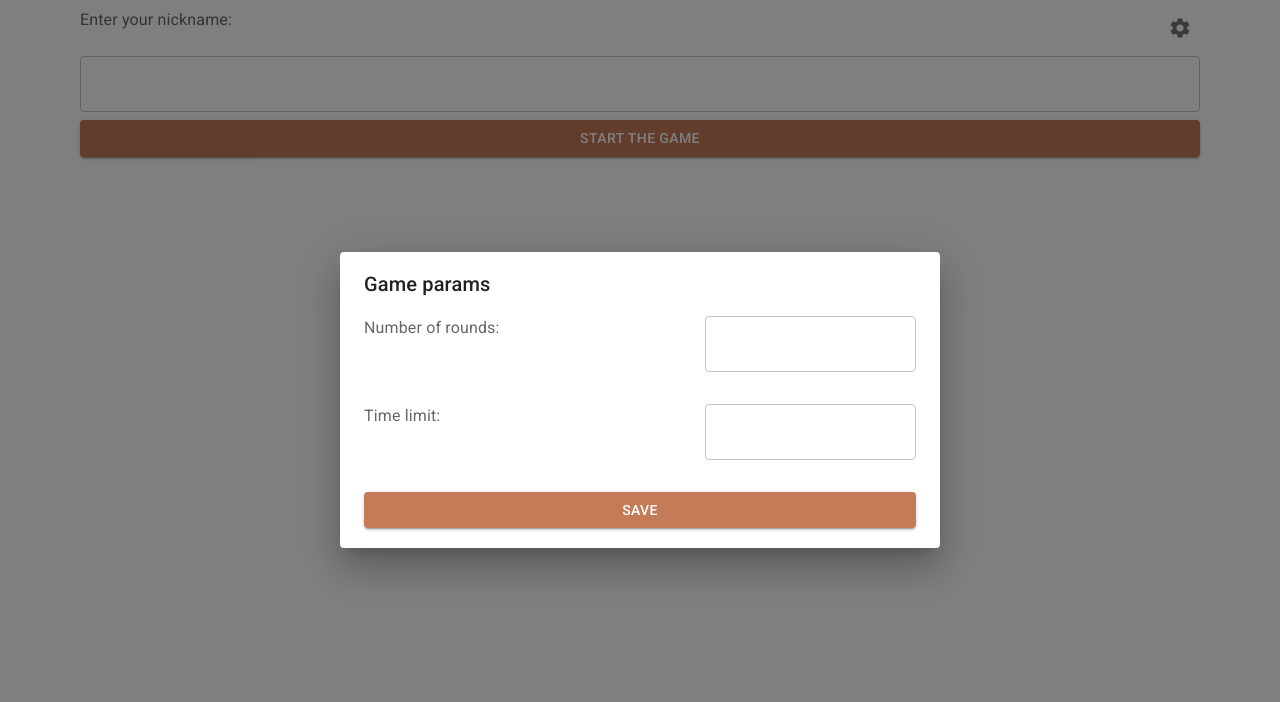
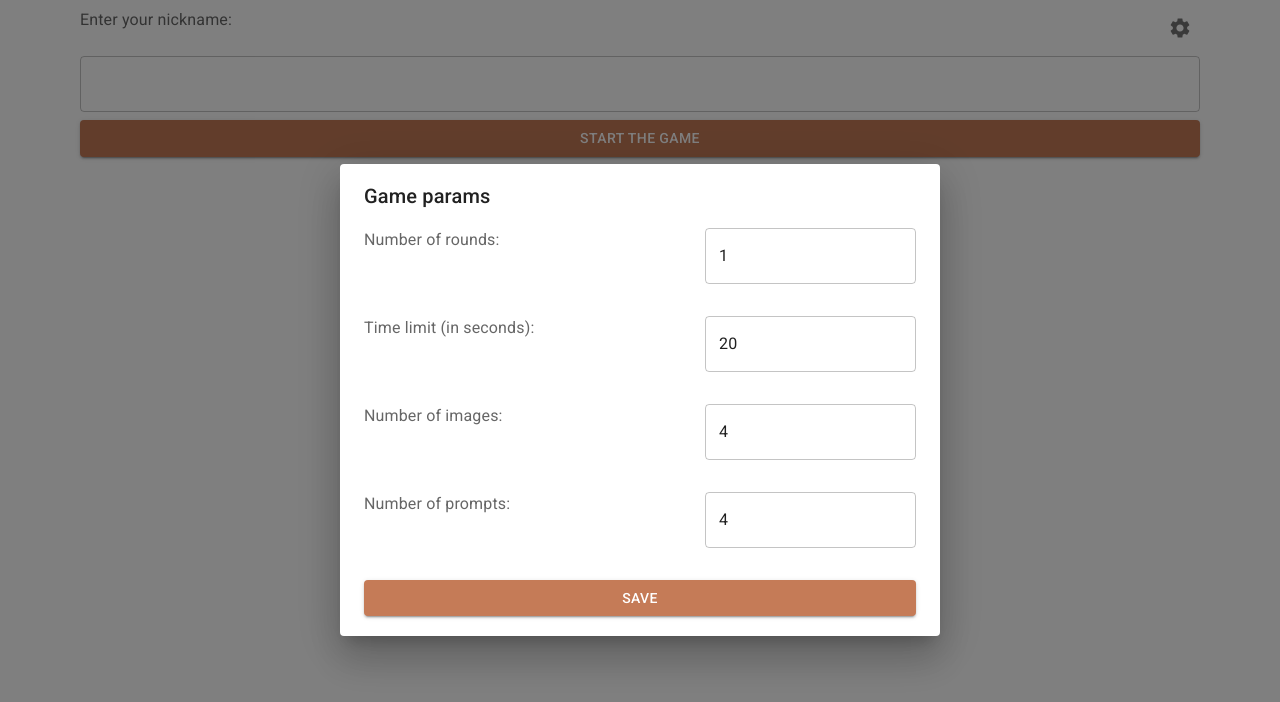
Before and after one commit to Wisien999/IO-AGH-2023, a React (Create React App) app in the folder photo-game-front/: page /start/settings in a window 1280 px wide. Shown: the top 702 px of the page. Built offline with nearby package versions, Linux system fonts and the light colour scheme.

Commit message:
add and send settings

```diff
--- a/photo-game-front/src/views/SettingsView.tsx
+++ b/photo-game-front/src/views/SettingsView.tsx
@@ -1,10 +1,10 @@
-import React, {useState} from 'react';
+import React, {useContext, useState} from 'react';
 import {Button, Dialog, DialogContent, DialogTitle, FormLabel, Grid, TextField} from "@mui/material";
 import {useNavigate} from "react-router-dom";
+import {settingsContext} from "./Start";
 
 export default function SettingsView() {
-    const [roundNumber, setRoundNumber] = useState('');
-    const [timeLimit, setTimeLimit] = useState('');
+    const startContext = useContext(settingsContext);
 
     const navigate = useNavigate();
 
@@ -24,17 +24,34 @@ export default function SettingsView() {
                     </Grid>
                     <Grid item xs={6} display={"flex"} justifyContent={"flex-end"}>
                         <TextField
-                            onChange={(event) => {setRoundNumber(event.target.value)}}
-                            value={roundNumber}
-                            type={'number'}></TextField>
+                            onChange={(event) => {startContext.setRoundNumber(parseInt(event.target.value))}}
+                            value={startContext.roundNumber} type={'number'}></TextField>
                     </Grid>
                     <Grid item xs={6}>
-                        <FormLabel>Time limit:</FormLabel>
+                        <FormLabel>Time limit (in seconds):</FormLabel>
                     </Grid>
                     <Grid item xs={6} display={"flex"} justifyContent={"flex-end"}>
                         <TextField
-                                onChange={(event) => {setTimeLimit(event.target.value)}}
-                                value={timeLimit}
+                                onChange={(event) => {startContext.setTimeLimit(parseInt(event.target.value))}}
+                                value={startContext.timeLimit}
+                                type={'number'}></TextField>
+                    </Grid>
+                    <Grid item xs={6}>
+                        <FormLabel>Number of images:</FormLabel>
+                    </Grid>
+                     <Grid item xs={6} display={"flex"} justifyContent={"flex-end"}>
+                        <TextField
+                                onChange={(event) => {startContext.setImageNumber(parseInt(event.target.value))}}
+                                value={startContext.imageNumber}
+                                type={'number'}></TextField>
+                    </Grid>
+                    <Grid item xs={6}>
+                        <FormLabel>Number of prompts:</FormLabel>
+                    </Grid>
+                     <Grid item xs={6} display={"flex"} justifyContent={"flex-end"}>
+                        <TextField
+                                onChange={(event) => {startContext.setPromptNumber(parseInt(event.target.value))}}
+                                value={startContext.promptNumber}
                                 type={'number'}></TextField>
                     </Grid>
                     <Grid xs={12}>
--- a/photo-game-front/src/views/Start.tsx
+++ b/photo-game-front/src/views/Start.tsx
@@ -5,7 +5,7 @@ import {addAuthToken, fetchApi} from "../utils/fetchApi";
 import {useNickname} from '../contexts/NicknameContext'
 import SettingsIcon from '@mui/icons-material/Settings';
 
-const settingsContext = createContext<{
+export const settingsContext = createContext<{
     roundNumber: number;
     timeLimit: number;
     imageNumber: number;
```
